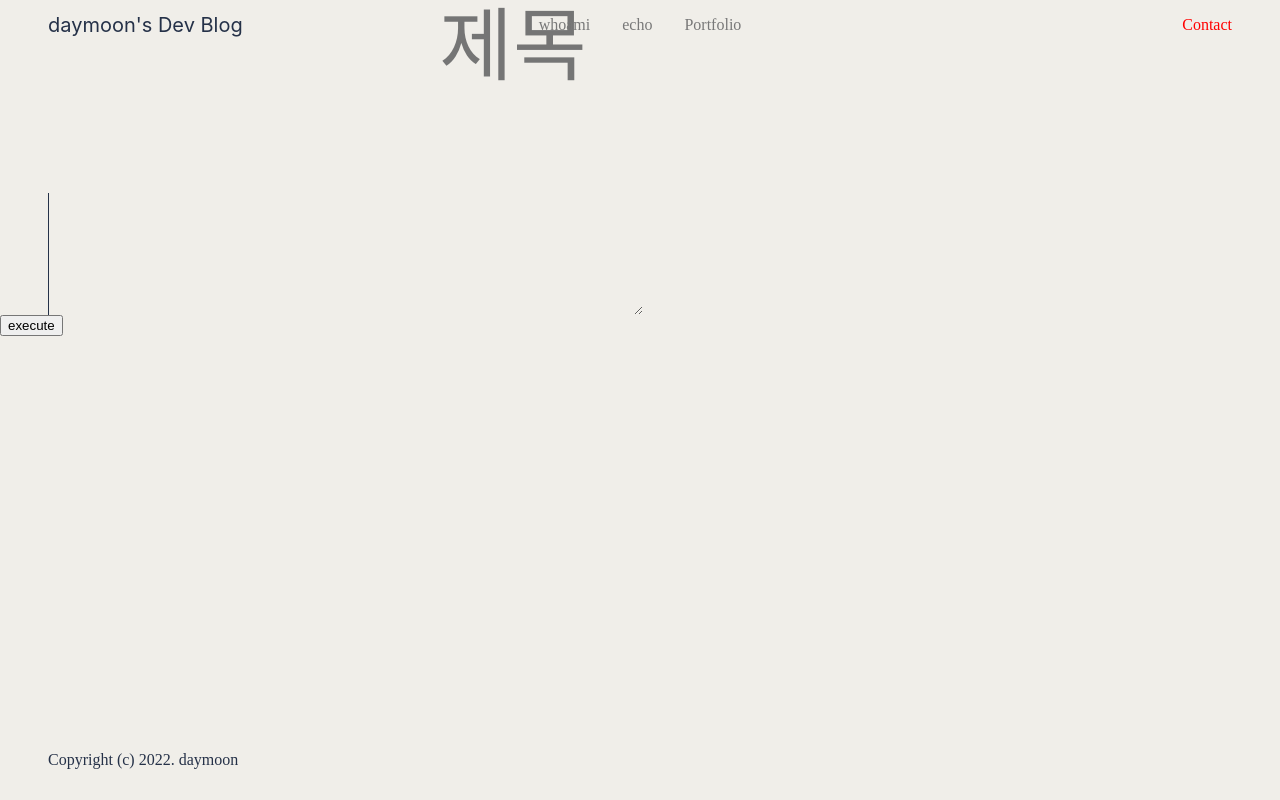
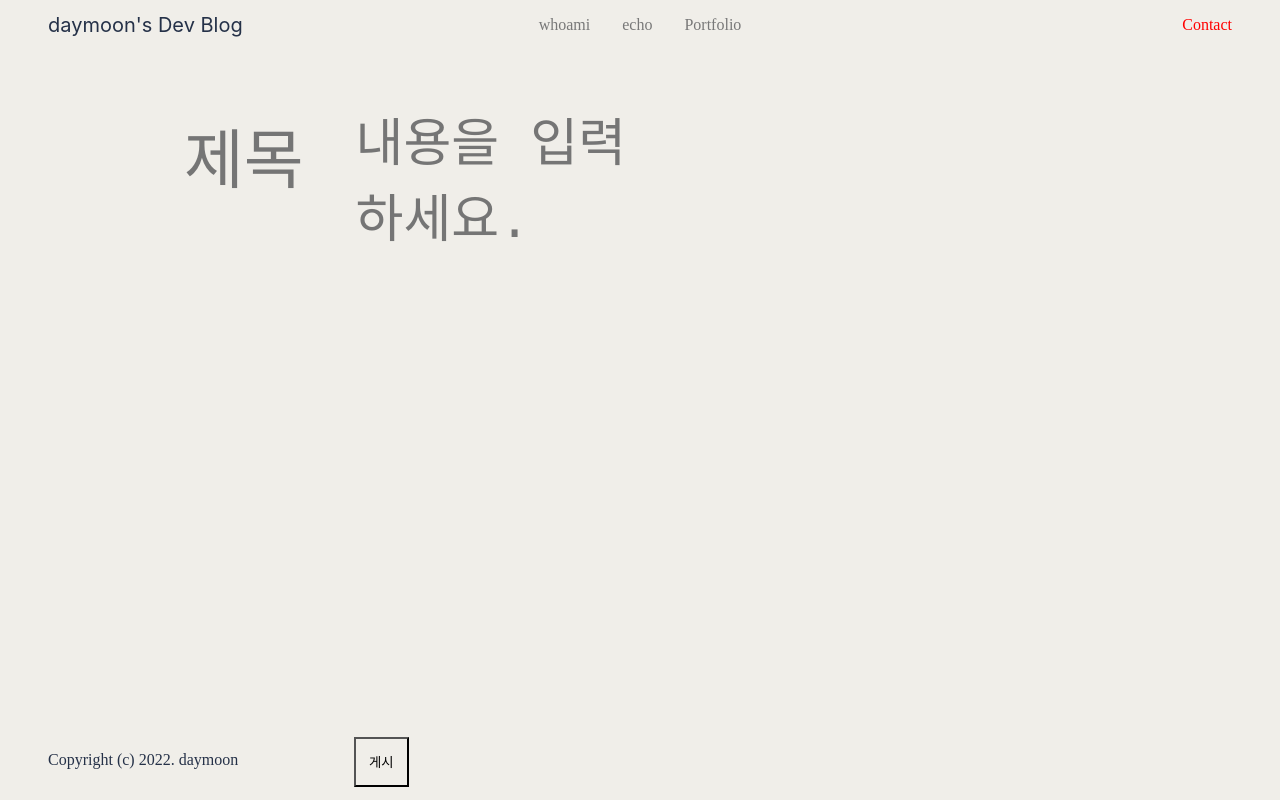
Before and after one commit to daymoon-dev/daymoon-dev-blog, a React (Create React App) app: page /postinput in a window 1280 px wide. Built offline with nearby package versions, Linux system fonts and the light colour scheme.

Commit message:
Edit PostInput layout

```diff
--- a/src/pages/postInput.tsx
+++ b/src/pages/postInput.tsx
@@ -1,26 +1,19 @@
+import { useState } from "react";
+import ReactMarkdown from "react-markdown";
 import styled from "styled-components";
 import PageTemplate from "../components/PageTemplate";
 import { ContentContainer, PostTitle } from "./postDetail";
-import { useState } from "react";
+
+const PostInputTemplate = styled(PageTemplate)``;
+const Form = styled.form`
+  width: 100%;
+  display: flex;
+  flex-direction: row;
+`;
 
 const PostInputTitle = styled(PostTitle)`
   justify-content: flex-end;
-`;
-
-export default function PostInput() {
-  const [postInput, setPostInput] = useState("");
-
-  const PostInput = styled.input`
-    width: 70%;
-    height: fit-content;
-    font-size: 5em;
-    background-color: transparent;
-    border: 0 solid ${(props) => props.theme.colors.second};
-    text-align: right;
-
-    &:focus {
-      outline: none;
-    }
+  height: 100%;
 `;
 
 const PostTextArea = styled.textarea`
@@ -28,40 +21,95 @@ export default function PostInput() {
   border: 0;
   background: transparent;
   font-size: 2em;
-    text-align: left;
-    border-left: 1px solid ${(props) => props.theme.colors.second};
+  resize: none;
 
   &:focus {
     outline: none;
   }
 `;
 
-  const postInputs = (e: any) => {
-    console.log(e.target.value);
+const PostInputArea = styled(PostTextArea)`
+  height: 70%;
+  font-size: 5em;
+  text-align: right;
+`;
+
+const Button = styled.button`
+  position: absolute;
+  width: fit-content;
+  height: fit-content;
+  padding: 1em;
+  right: center;
+  bottom: 1em;
+  background: ${(props) => props.theme.colors.primary};
+  border: 1 solid black;
+
+  &:hover {
+    background: ${(props) => props.theme.colors.third};
+  }
+`;
+
+export default function PostInput() {
+  const [inputText, setInputText] = useState({ title: "", content: "" });
+  const { title, content } = inputText;
+
+  const postInputChange = (e: any) => {
+    const { name, value } = e.target;
+
+    setInputText({
+      ...inputText,
+      [name]: value,
+    });
+    console.log([name], value);
   };
 
-  const postTextArea = (e: any) => {
-    console.log(e.target.value);
+  const postIt = (e: any) => {
+    e.preventDefault();
+    const { name, value } = e.target;
+
+    fetch('http://localhost:3001/posts', {
+      method: "POST",
+      headers: {
+        "Content-Type": "application/json",
+        "Access-Control-Allow-Origin": "http://localhost:3000"
+      },
+      body: JSON.stringify({
+        ...inputText,
+        [name]: value,
+      })
+    }).then(() => {
+      setInputText({ title: "", content: "" });
+    }).catch(error => console.error(error));
   };
 
-  const postArticle = (e: any) => {};
-
   return (
-    <PageTemplate>
-      <form onSubmit={postArticle}>
+    <PostInputTemplate>
+      <Form className="classForm" onSubmit={postIt}>
         <PostInputTitle>
-          <PostInput
+          <PostInputArea
+            autoFocus
+            required
             className="postInput"
-            autoFocus
             placeholder="제목"
-            onChange={postInputs}
+            name="title"
+            value={title}
+            onChange={postInputChange}
           />
         </PostInputTitle>
         <ContentContainer>
-          <PostTextArea className="postTextArea" onChange={postTextArea} />
+          <PostTextArea
+            className="postTextArea"
+            placeholder="내용을 입력하세요."
+            name="content"
+            value={content}
+            onChange={postInputChange}
+          />
+          <Button>게시</Button>
         </ContentContainer>
-        <button>execute</button>
-      </form>
-    </PageTemplate>
+      </Form>
+      <ContentContainer>
+        <ReactMarkdown children={content} />
+      </ContentContainer>
+    </PostInputTemplate>
   );
 }
```
Lines whose indentation alone changed are shown as unchanged.
